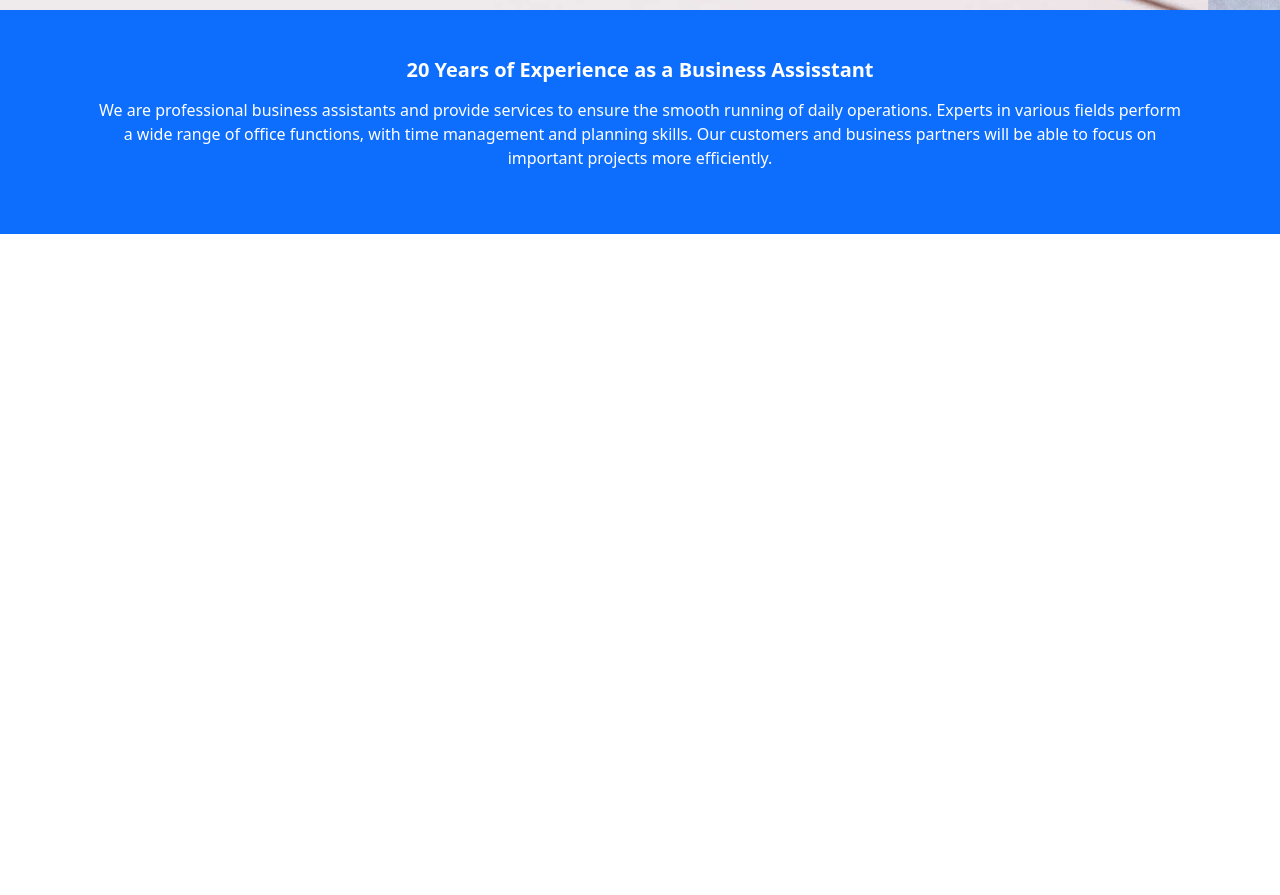
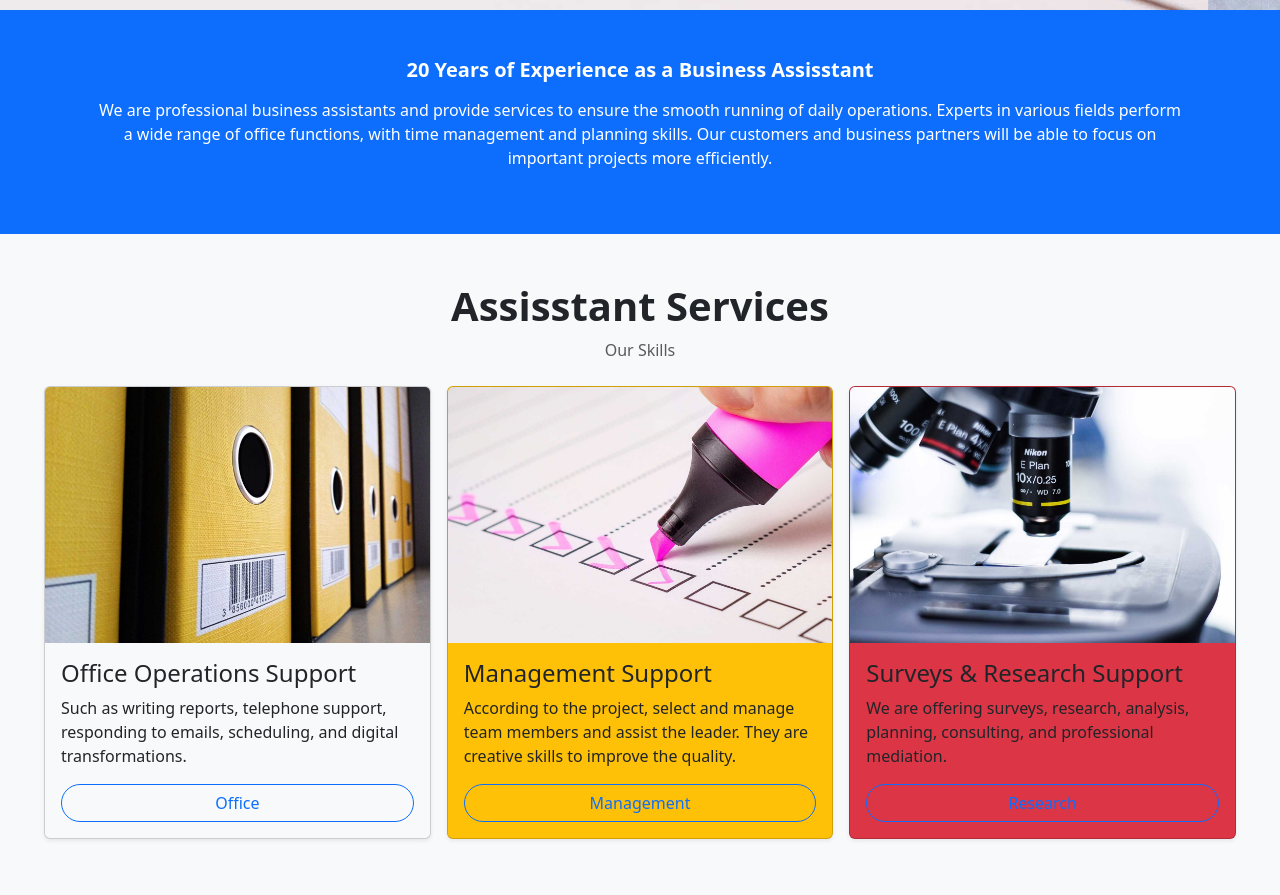
Before and after one commit to codingspacekh/boostrap-setup, a website built with Vite: page src/index.html in a window 1280 px wide. Shown: the part 917-1812 px from the top of the page. Before the commit the page ends 1151 px from the top, so only its background shows below. Built offline with nearby package versions, Linux system fonts and the light colour scheme.

Commit message:
add services section

```diff
--- a/src/index.html
+++ b/src/index.html
@@ -97,6 +97,62 @@
     </div>
   </section>
 
+  <!-- Services Section -->
+  <section id="services">
+
+    <div class="container-fluid bg-light p-5">
+      <div class="row text-center">
+        <h2 class="lead fw-bold fs-1">Assisstant Services</h2>
+        <p class="text-muted">Our Skills</p>
+      </div>
+
+      <div class="row">
+        <div class="col-md-4 p-2">
+          <div class="card shadow-sm bg-light position-relative" data-aos="fade-up">
+            <img src="./images/office.jpg" alt="" class="card-img-top">
+            <div class="card-body">
+              <h4 class="card-title">Office Operations Support</h4>
+              <p class="card-text">
+                Such as writing reports, telephone support, responding to emails, scheduling, and digital
+                transformations.
+              </p>
+              <a href="#" class="btn btn-outline-primary rounded-5 d-block">Office</a>
+            </div>
+          </div>
+        </div>
+
+        <div class="col-md-4 p-2">
+          <div class="card shadow-sm bg-warning" data-aos="fade-up" data-aos-delay="400">
+            <img src="./images/manage.jpg" alt="" class="card-img-top">
+            <div class="card-body">
+              <h4 class="card-title">Management Support</h4>
+              <p class="card-text">
+                According to the project, select and manage team members and assist the leader. They are creative skills
+                to improve the quality.
+              </p>
+              <a href="#" class="btn btn-outline-primary rounded-5 d-block">Management</a>
+            </div>
+          </div>
+        </div>
+
+        <div class="col-md-4 p-2">
+          <div class="card shadow-sm bg-danger" data-aos="fade-up" data-aos-delay="800">
+            <img src="./images/research.jpg" alt="" class="card-img-top">
+            <div class="card-body">
+              <h4 class="card-title">Surveys & Research Support</h4>
+              <p class="card-text">
+                We are offering surveys, research, analysis, planning, consulting, and professional mediation.
+              </p>
+              <a href="#" class="btn btn-outline-primary rounded-5 d-block">Research</a>
+            </div>
+          </div>
+        </div>
+      </div>
+
+    </div>
+
+  </section>
+
 </body>
 
 </html>
```
